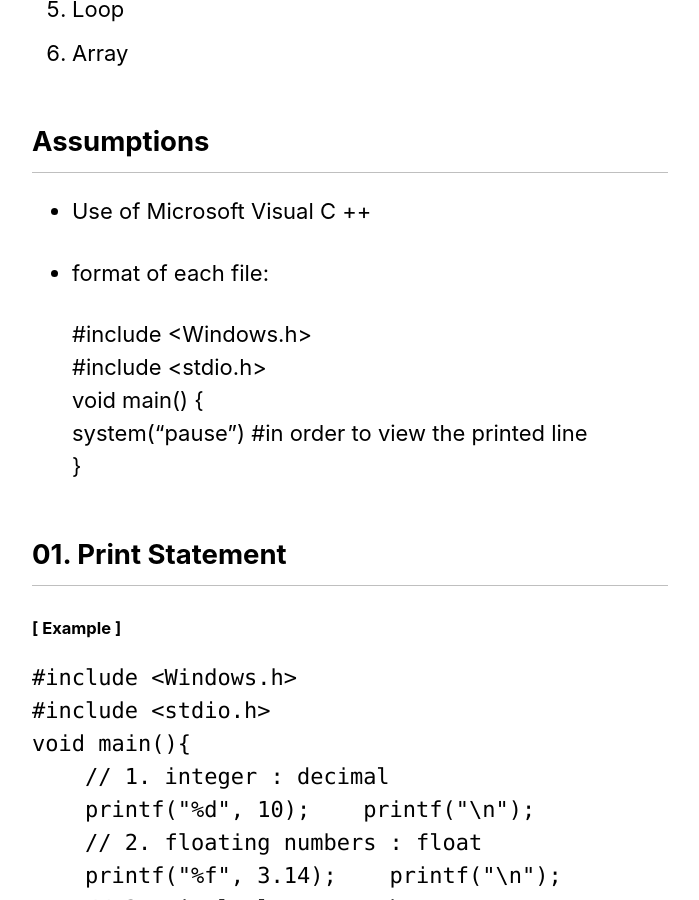
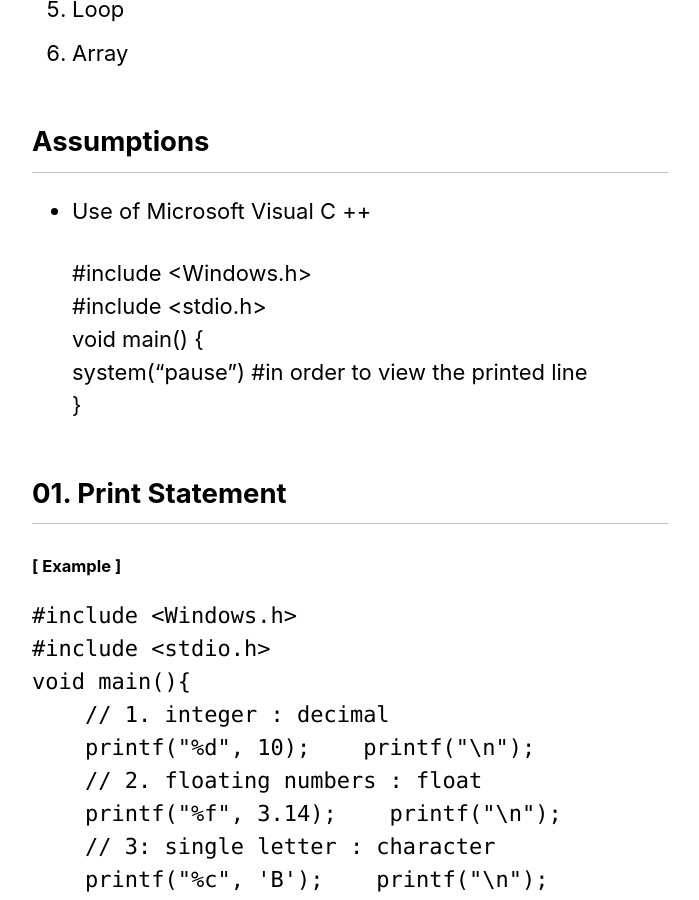
Before and after one commit to jinsim95/jinsim95.github.io, a Jekyll site: the page built from _posts/2019-07-09-C-day01.md, in a window 1280 px wide and 900 px high, scrolled down 508 px. Shown: the whole window, without its empty margins (290-989 px from the left). Built offline with Jekyll 4.4.1, drawn with Linux system fonts in a browser that asks for light colours; cached includes are drawn as plain includes; nearby versions of some CDN libraries.

Commit message:
_posts/2019-07-09-C-day01.md updated from https://stackedit.io/

```diff
--- a/_posts/2019-07-09-C-day01.md
+++ b/_posts/2019-07-09-C-day01.md
@@ -18,9 +18,6 @@
 <ul>
 <li>
 <p>Use of Microsoft Visual C ++</p>
-</li>
-<li>
-<p>format of each file:</p>
 <p>#include &lt;Windows.h&gt;<br>
 #include &lt;stdio.h&gt;<br>
 void main() {<br>
```
